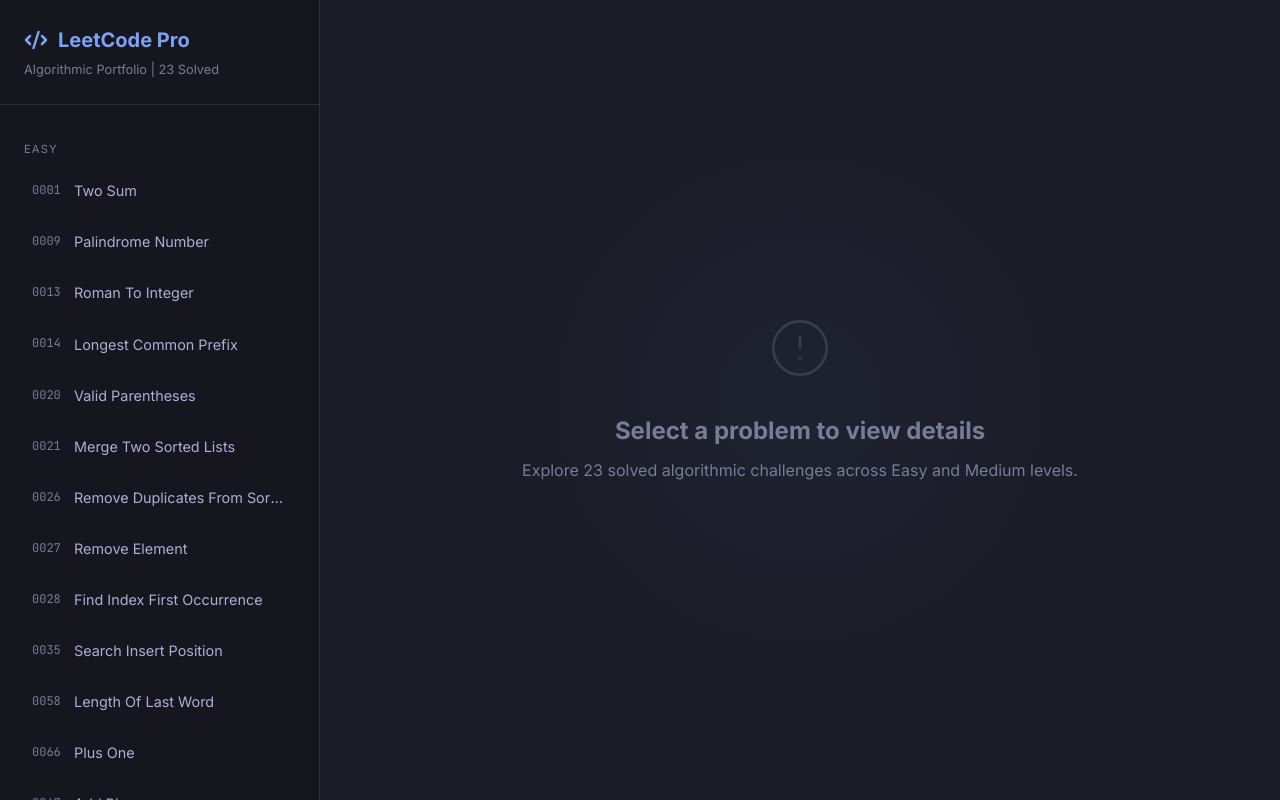
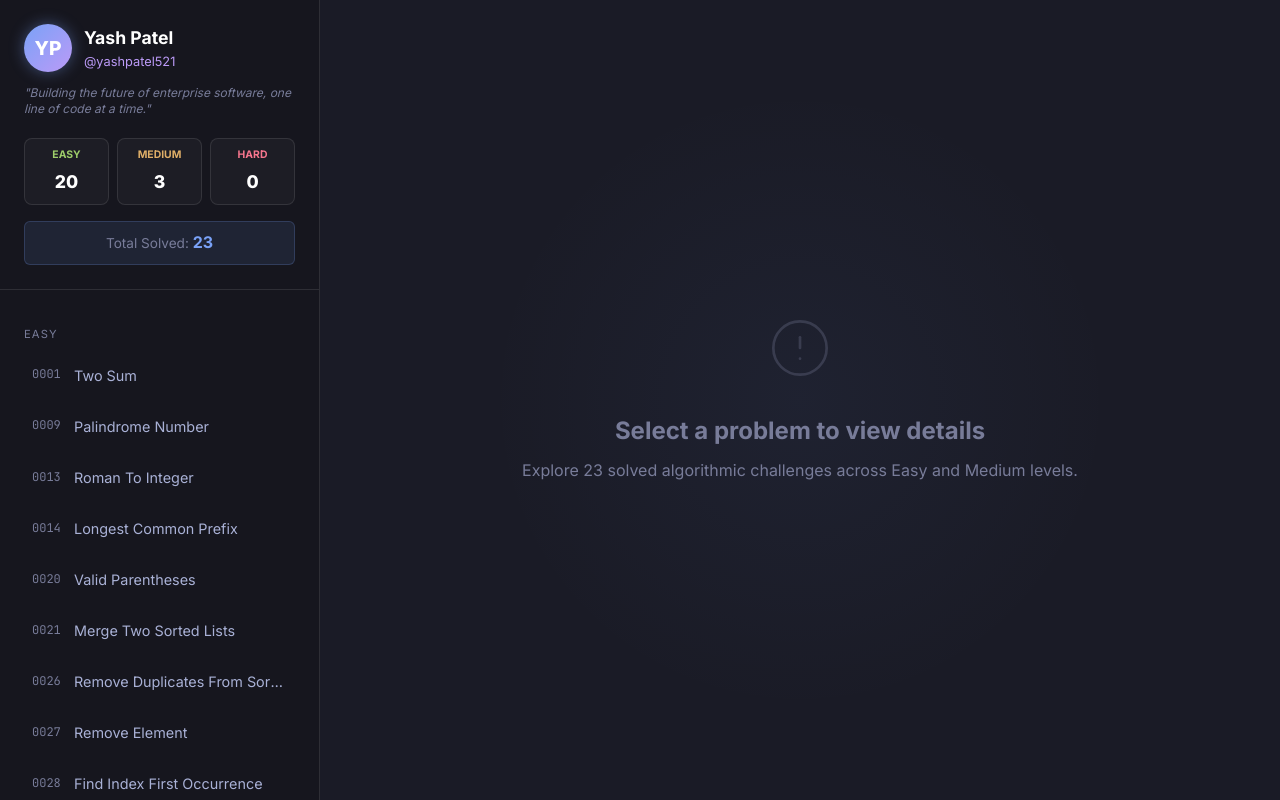
Before and after one commit to yashpatel521/leetcode, a plain HTML site: page index.html in a window 1280 px wide. Drawn offline with nearby package versions, Linux system fonts and the light colour scheme.

Commit message:
Updated sidebar to show modern profile and LeetCode stats

```diff
--- a/index.css
+++ b/index.css
@@ -63,19 +63,103 @@
     border-bottom: 1px solid var(--border-color);
 }
 
-.sidebar-header h1 {
-    font-size: 1.25rem;
-    font-weight: 700;
-    color: var(--accent-blue);
+.profile-info {
     display: flex;
     align-items: center;
-    gap: 10px;
+    gap: 12px;
+    margin-bottom: 12px;
 }
 
-.sidebar-header p {
+.avatar {
+    width: 48px;
+    height: 48px;
+    border-radius: 50%;
+    background: linear-gradient(135deg, var(--accent-blue), var(--accent-purple));
+    display: flex;
+    align-items: center;
+    justify-content: center;
+    font-weight: 800;
+    font-size: 1.2rem;
+    color: #fff;
+    box-shadow: 0 0 15px rgba(122, 162, 247, 0.4);
+}
+
+.user-details h1 {
+    font-size: 1.1rem;
+    font-weight: 700;
+    color: #fff;
+    margin: 0;
+}
+
+.user-details p {
     font-size: 0.8rem;
+    color: var(--accent-purple);
+    margin: 0;
+}
+
+.tagline {
+    font-size: 0.75rem;
+    font-style: italic;
     color: var(--text-secondary);
-    margin-top: 4px;
+    margin-bottom: 20px;
+    line-height: 1.4;
+}
+
+.stats-container {
+    display: grid;
+    grid-template-columns: repeat(3, 1fr);
+    gap: 8px;
+    margin-bottom: 16px;
+}
+
+.stat-item {
+    background: rgba(255, 255, 255, 0.03);
+    border: 1px solid var(--border-color);
+    border-radius: 8px;
+    padding: 8px;
+    text-align: center;
+    display: flex;
+    flex-direction: column;
+    align-items: center;
+    justify-content: center;
+    transition: var(--transition);
+}
+
+.stat-item:hover {
+    background: rgba(255, 255, 255, 0.08);
+    transform: translateY(-2px);
+}
+
+.stat-label {
+    font-size: 0.65rem;
+    text-transform: uppercase;
+    font-weight: 700;
+    margin-bottom: 4px;
+}
+
+.easy-label { color: var(--easy-color); }
+.medium-label { color: var(--medium-color); }
+.hard-label { color: var(--hard-color); }
+
+.stat-value {
+    font-size: 1.1rem;
+    font-weight: 800;
+    color: #fff;
+}
+
+.total-solved {
+    text-align: center;
+    font-size: 0.85rem;
+    color: var(--text-secondary);
+    background: rgba(122, 162, 247, 0.1);
+    padding: 8px;
+    border-radius: 6px;
+    border: 1px solid rgba(122, 162, 247, 0.2);
+}
+
+.total-solved strong {
+    color: var(--accent-blue);
+    font-size: 1rem;
 }
 
 .solution-list {
--- a/index.html
+++ b/index.html
@@ -21,13 +21,34 @@
     <!-- Sidebar -->
     <aside>
         <div class="sidebar-header">
-            <h1>
-                <svg width="24" height="24" viewBox="0 0 24 24" fill="none" stroke="currentColor" stroke-width="2.5" stroke-linecap="round" stroke-linejoin="round"><path d="m18 16 4-4-4-4"></path><path d="m6 8-4 4 4 4"></path><path d="m14.5 4-5 16"></path></svg>
-                LeetCode Pro
-            </h1>
-            <p>Algorithmic Portfolio | 23 Solved</p>
+            <div class="profile-info">
+                <div class="avatar">YP</div>
+                <div class="user-details">
+                    <h1>Yash Patel</h1>
+                    <p>@yashpatel521</p>
+                </div>
+            </div>
+            <div class="tagline">"Building the future of enterprise software, one line of code at a time."</div>
+
+            <div class="stats-container">
+                <div class="stat-item">
+                    <span class="stat-label easy-label">Easy</span>
+                    <span class="stat-value">20</span>
+                </div>
+                <div class="stat-item">
+                    <span class="stat-label medium-label">Medium</span>
+                    <span class="stat-value">3</span>
+                </div>
+                <div class="stat-item">
+                    <span class="stat-label hard-label">Hard</span>
+                    <span class="stat-value">0</span>
+                </div>
+            </div>
+
+            <div class="total-solved">Total Solved: <strong>23</strong></div>
         </div>
         <div class="solution-list">
+
             <!-- Populated by JS -->
             <div class="loading">Loading solutions...</div>
         </div>
@@ -99,6 +120,7 @@
     <!-- Scripts -->
     <script src="https://cdnjs.cloudflare.com/ajax/libs/prism/1.29.0/prism.min.js"></script>
     <script src="https://cdnjs.cloudflare.com/ajax/libs/prism/1.29.0/components/prism-javascript.min.js"></script>
+    <script src="data.js"></script>
     <script src="index.js"></script>
 </body>
 </html>
```
